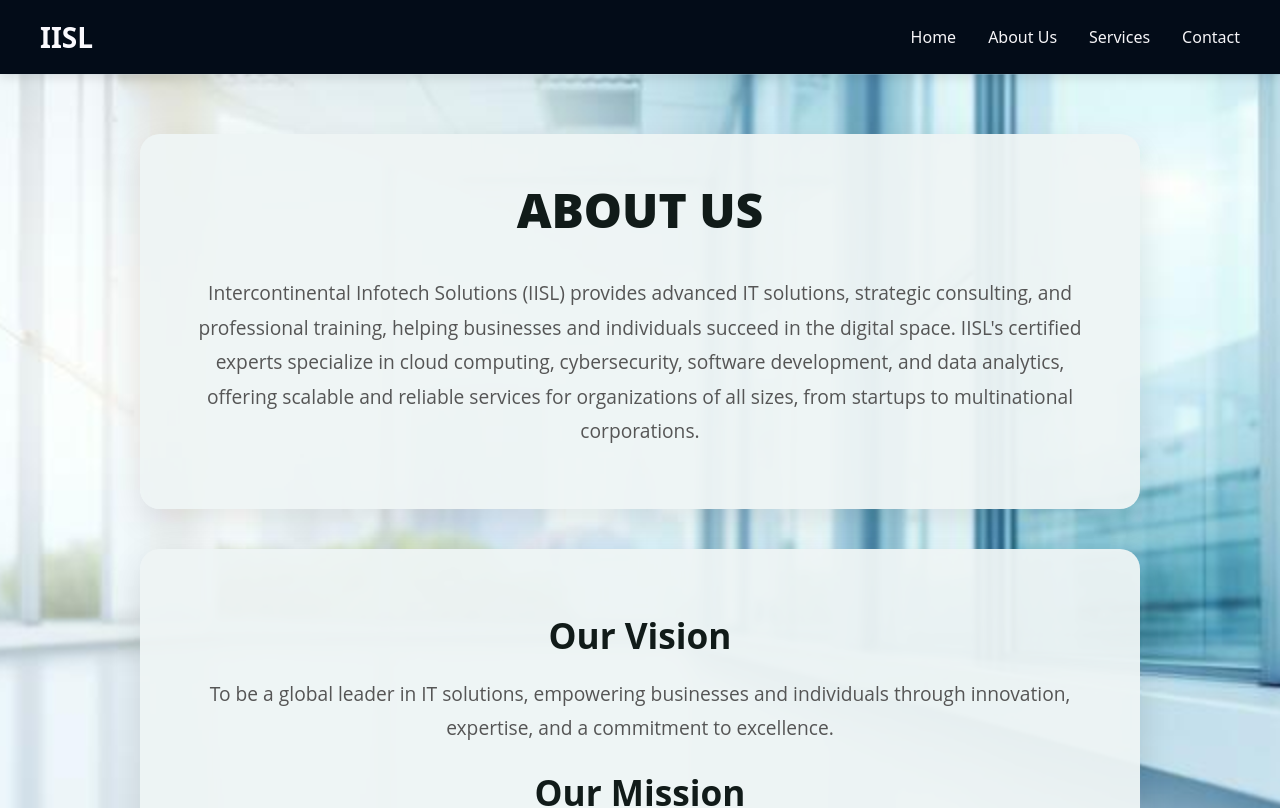
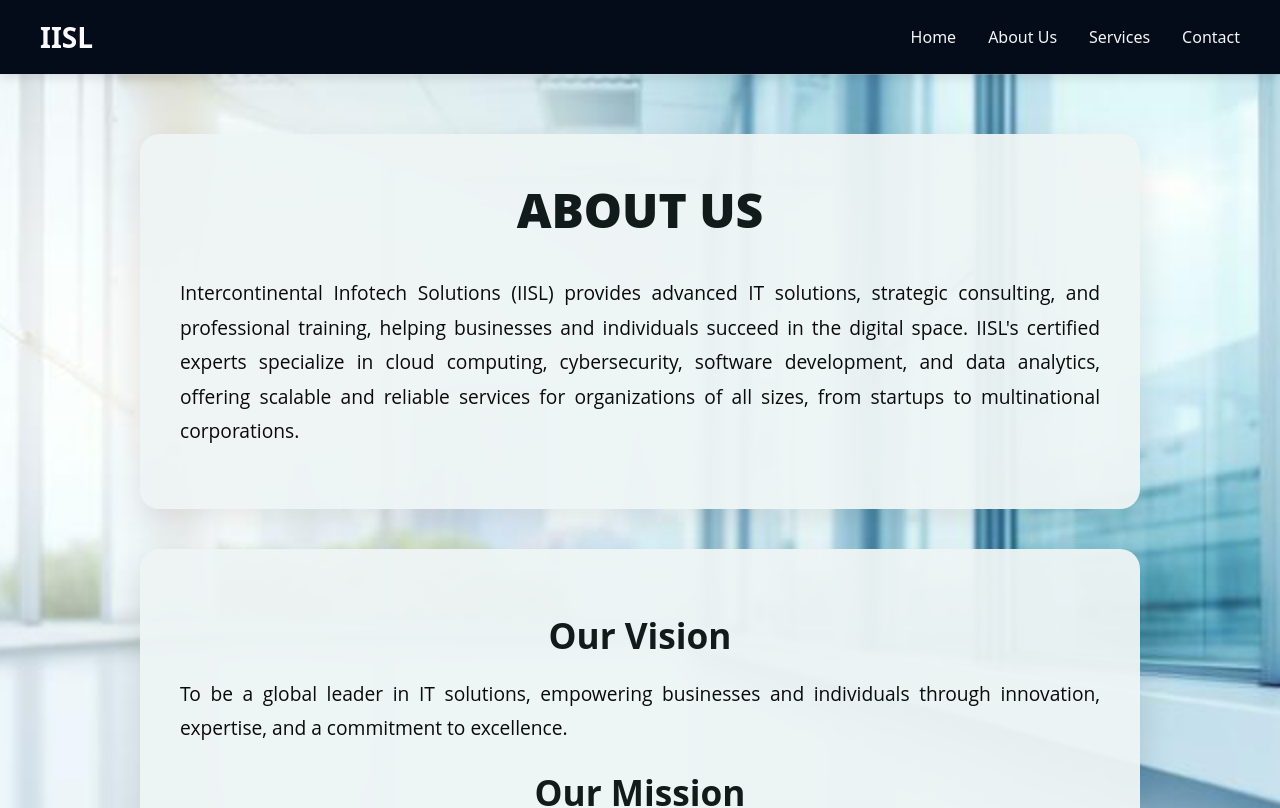
Before and after one commit to mperwe/iisl_website, a React (Create React App) app in the folder iisl-profile/: page /about in a window 1280 px wide. Shown: the top 808 px of the page. Built offline with nearby package versions, Linux system fonts and the light colour scheme.

Commit message:
aboutus page.edit

```diff
--- a/iisl-profile/src/pages/About.css
+++ b/iisl-profile/src/pages/About.css
@@ -48,7 +48,8 @@
   margin-bottom: 20px;
   line-height: 1.8;
   font-size: 1.2em;
-  color: #555;
+  color: #0a0a0a;
+  text-align: justify;
 }
 
 .about-list {
```
